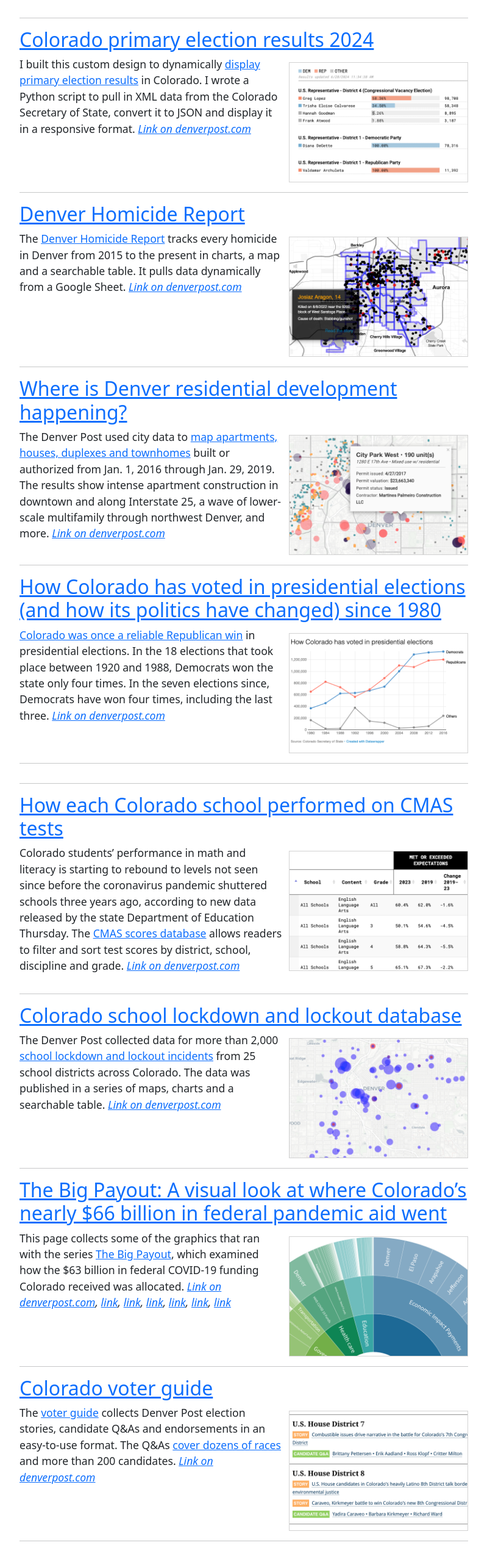
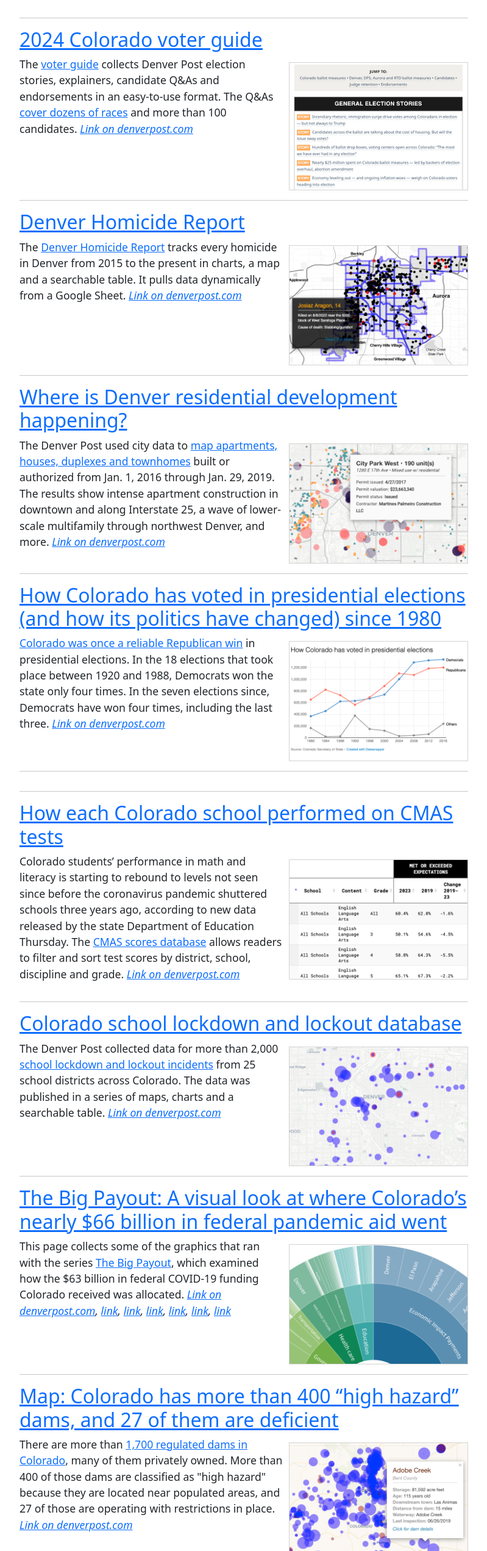
Before and after one commit to githamm/kevin-hamm, a plain HTML site: page index.html in a window 1280 px wide. Shown: the part 1558-4101 px from the top of the page at 61% size, without its empty margins (240-1039 px from the left). Drawn offline with nearby package versions, Linux system fonts and the light colour scheme.

Commit message:
Add 2024 voter guide

```diff
--- a/index.html
+++ b/index.html
@@ -118,9 +118,9 @@
         </div>
         <div class="row justify-content-center">
             <div class="col-md-8 col-sm-1">
-                <h2 class=""><a href="https://extras.denverpost.com/app/elections/2024/primary/results/">Colorado primary election results 2024</a></h2>
-                <a href="https://extras.denverpost.com/app/elections/2024/primary/results/"><img src="./primary_election_results_thumbnail.png"></a>
-                <p class="graphic-description">I built this custom design to dynamically <a href="https://extras.denverpost.com/app/elections/2024/primary/results/">display primary election results</a> in Colorado. I wrote a Python script to pull in XML data from the Colorado Secretary of State, convert it to JSON and display it in a responsive format. <em><a href="https://www.denverpost.com/2024/06/25/colorado-primary-election-results-2024/">Link on denverpost.com</a></em></p>
+                <h2 class=""><a href="https://www.denverpost.com/2024/10/11/colorado-voter-guide-candidates-ballot-measures-2024/">2024 Colorado voter guide</a></h2>
+                <a href="https://www.denverpost.com/2024/10/11/colorado-voter-guide-candidates-ballot-measures-2024/"><img src="./2024_voter_guide_thumbnail.png"></a>
+                <p class="graphic-description">The <a href="https://www.denverpost.com/2024/10/11/colorado-voter-guide-candidates-ballot-measures-2024/">voter guide</a> collects Denver Post election stories, explainers, candidate Q&As and endorsements in an easy-to-use format. The Q&As <a href="https://www.denverpost.com/2024/10/11/colorado-election-2024-candidate-questionnaires/">cover dozens of races</a> and more than 100 candidates. <em><a href="https://www.denverpost.com/2024/10/11/colorado-voter-guide-candidates-ballot-measures-2024/">Link on denverpost.com</a></em></p>
             </div>
         </div>
         <div class="row justify-content-center">
@@ -171,9 +171,9 @@
         </div>
         <div class="row justify-content-center">
             <div class="col-md-8 col-sm-1">
-                <h2 class=""><a href="https://extras.denverpost.com/app/cmas/2023/">How each Colorado school performed on CMAS tests</a></h2>
-                <a href="https://extras.denverpost.com/app/cmas/2023/"><img src="./cmas_scores_thumbnail.png"></a>
-                <p class="graphic-description">Colorado students’ performance in math and literacy is starting to rebound to levels not seen since before the coronavirus pandemic shuttered schools three years ago, according to new data released by the state Department of Education Thursday. The <a href="https://extras.denverpost.com/app/cmas/2023/">CMAS scores database</a> allows readers to filter and sort test scores by district, school, discipline and grade. <em><a href="https://www.denverpost.com/2023/08/17/colorado-cmas-test-scores-2023/">Link on denverpost.com</a></em></p>
+                <h2 class=""><a href="https://extras.denverpost.com/app/cmas/2024/">How each Colorado school performed on CMAS tests</a></h2>
+                <a href="https://extras.denverpost.com/app/cmas/2024/"><img src="./cmas_scores_thumbnail.png"></a>
+                <p class="graphic-description">Colorado students’ performance in math and literacy is starting to rebound to levels not seen since before the coronavirus pandemic shuttered schools three years ago, according to new data released by the state Department of Education Thursday. The <a href="https://extras.denverpost.com/app/cmas/2024/">CMAS scores database</a> allows readers to filter and sort test scores by district, school, discipline and grade. <em><a href="https://www.denverpost.com/2024/08/29/colorado-cmas-scores-2024/">Link on denverpost.com</a></em></p>
             </div>
         </div>
         <div class="row justify-content-center">
@@ -198,18 +198,6 @@
                 <h2 class=""><a href="https://extras.denverpost.com/the-big-payout/all_graphics.html">The Big Payout: A visual look at where Colorado’s nearly $66 billion in federal pandemic aid went</a></h2>
                 <a href="https://extras.denverpost.com/the-big-payout/all_graphics.html"><img src="./big_payout_thumbnail.png"></a>
                 <p class="graphic-description">This page collects some of the graphics that ran with the series <a href="https://extras.denverpost.com/the-big-payout/all_graphics.html">The Big Payout</a>, which examined how the $63 billion in federal COVID-19 funding Colorado received was allocated. <em><a href="https://www.denverpost.com/2022/04/14/tracking-colorado-pandemic-money-big-payout/">Link on denverpost.com</a>, <a href="https://www.denverpost.com/2022/04/14/colorado-covid-aid-money-investigation-big-payout/">link</a>, <a href="https://www.denverpost.com/2022/04/14/colorado-covid-aid-money-big-payout-pandemic-assistance/">link</a>, <a href="https://www.denverpost.com/2022/04/17/colorado-rural-counties-covid-aid-money/">link</a>, <a href="https://www.denverpost.com/2022/04/18/coronavirus-covid-aid-pitkin-county-aspen-ski-resorts/">link</a>, <a href="https://www.denverpost.com/2022/11/06/weld-county-lags-in-economic-recovery-federal-stimulus-oil-gas/">link</a>, <a href="https://www.denverpost.com/2022/04/15/colorado-covid-aid-money-health-care-hospitals/">link</a></em></p>
-            </div>
-        </div>
-        <div class="row justify-content-center">
-            <div class="col-md-8 col-sm-1">
-                <hr>
-            </div>
-        </div>
-        <div class="row justify-content-center">
-            <div class="col-md-8 col-sm-1">
-                <h2 class=""><a href="https://www.denverpost.com/2022/10/14/colorado-voter-guide-candidates-ballot-measures-2022/">Colorado voter guide</a></h2>
-                <a href="https://www.denverpost.com/2022/10/14/colorado-voter-guide-candidates-ballot-measures-2022/"><img src="./voter_guide_thumbnail.png"></a>
-                <p class="graphic-description">The <a href="https://www.denverpost.com/2022/10/14/colorado-voter-guide-candidates-ballot-measures-2022/">voter guide</a> collects Denver Post election stories, candidate Q&As and endorsements in an easy-to-use format. The Q&As <a href="https://www.denverpost.com/2022/10/14/colorado-election-2022-candidate-questionnaires/">cover dozens of races</a> and more than 200 candidates. <em><a href="https://www.denverpost.com/2022/10/14/colorado-voter-guide-candidates-ballot-measures-2022/">Link on denverpost.com</a></em></p>
             </div>
         </div>
         <div class="row justify-content-center">
```
Also changed, not shown: 2024_voter_guide_thumbnail.png (added).
